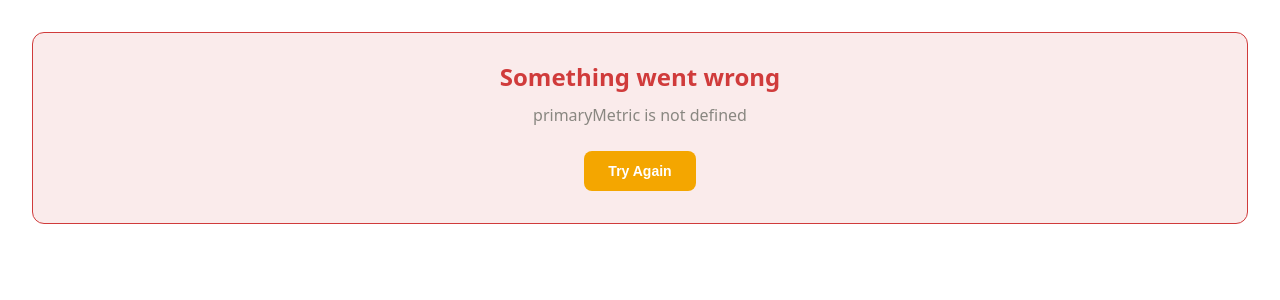
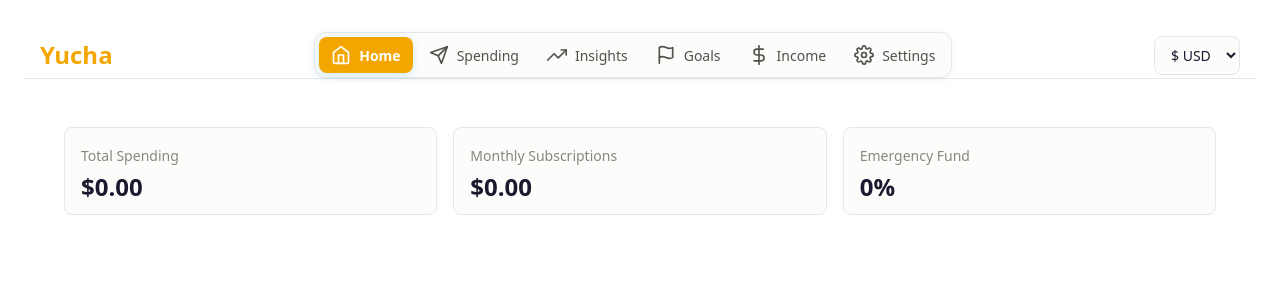
Before and after one commit to NathanielDSmith/yucha, a React (Vite) app: page / in a window 1280 px wide. Both pictures are taken after a click on the button "Skip (ESC)". Shown: the top 300 px of the page. Built offline with nearby package versions, Linux system fonts and the light colour scheme.

Commit message:
fix: rewrite Home dashboard with stats, goals carousel, and upcoming bills

```diff
--- a/src/components/Home.tsx
+++ b/src/components/Home.tsx
@@ -4,7 +4,8 @@ import { db } from '../lib/db'
 import { formatCurrency } from '../lib/currency'
 import { useCurrencyContext } from '../lib/CurrencyContext'
 import { getEmergencyFundMetrics } from '../lib/emergency'
-import { calculateBurnRateMetrics } from '../lib/burnrate'
+import type { Goal } from '../lib/goals'
+import type { Subscription } from '../lib/subscriptions'
 import { LoadingSpinner } from './LoadingSpinner'
 import { ErrorMessage } from './ErrorMessage'
 
@@ -60,32 +61,166 @@ export function Home({ onNavigate }: HomeProps) {
   }
 
   if (error) {
-    return <ErrorMessage message={error} onRetry={loadMetrics} />
+    return <ErrorMessage message={error} onRetry={loadDashboard} />
+  }
+
+  const currentGoal = goals[currentGoalIndex]
+  const nextUpcomingBills = subscriptions
+    .sort((a, b) => {
+      const aDay = parseInt(a.startDate.split('-')[2])
+      const bDay = parseInt(b.startDate.split('-')[2])
+      return aDay - bDay
+    })
+    .slice(0, 3)
+
+  const ordinal = (n: number) => {
+    if (n % 100 >= 11 && n % 100 <= 13) return n + 'th'
+    const lastDigit = n % 10
+    if (lastDigit === 1) return n + 'st'
+    if (lastDigit === 2) return n + 'nd'
+    if (lastDigit === 3) return n + 'rd'
+    return n + 'th'
   }
 
   return (
-    <div style={{ padding: 'var(--space-2xl)', textAlign: 'center' }}>
-      <h2 style={{ margin: '0 0 var(--space-xl) 0', fontSize: 'var(--font-size-sm)', color: 'var(--color-text-muted)', textTransform: 'uppercase', letterSpacing: '0.04em' }}>
-        {primaryMetric?.label}
-      </h2>
-      <div style={{ fontSize: 'var(--font-size-5xl)', fontWeight: 'var(--font-weight-bold)', marginBottom: 'var(--space-2xl)', fontVariantNumeric: 'tabular-nums' }}>
-        {primaryMetric?.value}
-      </div>
-      <p style={{ margin: '0 0 var(--space-2xl) 0', fontSize: 'var(--font-size-base)', color: 'var(--color-text-muted)', lineHeight: '1.6' }}>
-        {primaryMetric?.message}
-      </p>
-      <div style={{ marginTop: 'var(--space-3xl)', display: 'flex', gap: 'var(--space-md)', justifyContent: 'center', flexWrap: 'wrap' }}>
-        <button
-          onClick={() => onNavigate?.('track-spending')}
-          style={{ padding: 'var(--space-md) var(--space-lg)', background: 'var(--color-primary)', color: 'var(--color-text-inverse)', border: 'none', borderRadius: 'var(--radius-md)', cursor: 'pointer', fontWeight: 'var(--font-weight-semibold)' }}>
-          + Log Spending
-        </button>
-        <button
-          onClick={() => onNavigate?.('insights-net-worth')}
-          style={{ padding: 'var(--space-md) var(--space-lg)', background: 'transparent', border: '1px solid var(--color-border)', color: 'var(--color-text-primary)', borderRadius: 'var(--radius-md)', cursor: 'pointer', fontWeight: 'var(--font-weight-semibold)' }}>
-          View Progress
-        </button>
-      </div>
+    <div style={{ padding: 'var(--space-2xl)' }}>
+      {/* Quick Stats */}
+      <motion.div
+        initial={{ opacity: 0, y: 20 }}
+        animate={{ opacity: 1, y: 0 }}
+        transition={{ duration: 0.5 }}
+        style={{
+          display: 'grid',
+          gridTemplateColumns: 'repeat(auto-fit, minmax(200px, 1fr))',
+          gap: 'var(--space-lg)',
+          marginBottom: 'var(--space-3xl)',
+        }}
+      >
+        <div style={{ padding: 'var(--space-lg)', background: 'var(--color-surface-1)', borderRadius: 'var(--radius-md)', border: '1px solid var(--color-border)' }}>
+          <p style={{ margin: 0, fontSize: 'var(--font-size-sm)', color: 'var(--color-text-muted)' }}>Total Spending</p>
+          <motion.div
+            style={{ fontSize: 'var(--font-size-2xl)', fontWeight: 'var(--font-weight-bold)', color: 'var(--color-text-primary)', marginTop: 'var(--space-sm)' }}
+            initial={{ scale: 0.8 }}
+            animate={{ scale: 1 }}
+            transition={{ delay: 0.1 }}
+          >
+            {formatCurrency(totalSpending, currency)}
+          </motion.div>
+        </div>
+
+        <div style={{ padding: 'var(--space-lg)', background: 'var(--color-surface-1)', borderRadius: 'var(--radius-md)', border: '1px solid var(--color-border)' }}>
+          <p style={{ margin: 0, fontSize: 'var(--font-size-sm)', color: 'var(--color-text-muted)' }}>Monthly Subscriptions</p>
+          <motion.div
+            style={{ fontSize: 'var(--font-size-2xl)', fontWeight: 'var(--font-weight-bold)', color: 'var(--color-text-primary)', marginTop: 'var(--space-sm)' }}
+            initial={{ scale: 0.8 }}
+            animate={{ scale: 1 }}
+            transition={{ delay: 0.2 }}
+          >
+            {formatCurrency(subscriptions.reduce((sum, s) => sum + s.monthlyAmount, 0), currency)}
+          </motion.div>
+        </div>
+
+        <div style={{ padding: 'var(--space-lg)', background: 'var(--color-surface-1)', borderRadius: 'var(--radius-md)', border: '1px solid var(--color-border)' }}>
+          <p style={{ margin: 0, fontSize: 'var(--font-size-sm)', color: 'var(--color-text-muted)' }}>Emergency Fund</p>
+          <motion.div
+            style={{ fontSize: 'var(--font-size-2xl)', fontWeight: 'var(--font-weight-bold)', color: 'var(--color-text-primary)', marginTop: 'var(--space-sm)' }}
+            initial={{ scale: 0.8 }}
+            animate={{ scale: 1 }}
+            transition={{ delay: 0.25 }}
+          >
+            {emergencyFundPercent}%
+          </motion.div>
+        </div>
+      </motion.div>
+
+      {/* Goals Carousel */}
+      {goals.length > 0 && currentGoal && (
+        <motion.div
+          initial={{ opacity: 0, y: 20 }}
+          animate={{ opacity: 1, y: 0 }}
+          transition={{ delay: 0.3 }}
+          style={{
+            padding: 'var(--space-2xl)',
+            background: 'var(--color-surface-1)',
+            borderRadius: 'var(--radius-md)',
+            border: '1px solid var(--color-border)',
+            marginBottom: 'var(--space-3xl)',
+          }}
+        >
+          <p style={{ margin: '0 0 var(--space-md) 0', fontSize: 'var(--font-size-sm)', color: 'var(--color-text-muted)', textTransform: 'uppercase' }}>Goal Progress</p>
+          <motion.div
+            key={currentGoal.id}
+            initial={{ opacity: 0, x: 20 }}
+            animate={{ opacity: 1, x: 0 }}
+            transition={{ duration: 0.3 }}
+          >
+            <h3 style={{ margin: '0 0 var(--space-sm) 0', fontSize: 'var(--font-size-lg)', color: 'var(--color-text-primary)' }}>
+              {currentGoal.name}
+            </h3>
+            <div style={{ marginBottom: 'var(--space-md)' }}>
+              <div style={{ display: 'flex', justifyContent: 'space-between', marginBottom: 'var(--space-xs)', fontSize: 'var(--font-size-sm)', color: 'var(--color-text-muted)' }}>
+                <span>{formatCurrency(currentGoal.currentAmount, currency)}</span>
+                <span>{Math.round((currentGoal.currentAmount / currentGoal.targetAmount) * 100)}%</span>
+              </div>
+              <div style={{ background: 'var(--color-page)', borderRadius: 'var(--radius-sm)', height: '8px', overflow: 'hidden' }}>
+                <motion.div
+                  style={{ height: '100%', background: 'var(--color-primary)', borderRadius: 'var(--radius-sm)' }}
+                  initial={{ width: 0 }}
+                  animate={{ width: `${Math.min((currentGoal.currentAmount / currentGoal.targetAmount) * 100, 100)}%` }}
+                  transition={{ duration: 0.8, ease: 'easeOut' }}
+                />
+              </div>
+            </div>
+            <p style={{ margin: 0, fontSize: 'var(--font-size-sm)', color: 'var(--color-text-muted)' }}>
+              Target: {formatCurrency(currentGoal.targetAmount, currency)}
+            </p>
+          </motion.div>
+          <div style={{ marginTop: 'var(--space-lg)', fontSize: 'var(--font-size-xs)', color: 'var(--color-text-muted)', textAlign: 'center' }}>
+            Goal {currentGoalIndex + 1} of {goals.length}
+          </div>
+        </motion.div>
+      )}
+
+      {/* Upcoming Bills */}
+      {nextUpcomingBills.length > 0 && (
+        <motion.div
+          initial={{ opacity: 0, y: 20 }}
+          animate={{ opacity: 1, y: 0 }}
+          transition={{ delay: 0.4 }}
+          style={{
+            padding: 'var(--space-2xl)',
+            background: 'var(--color-surface-1)',
+            borderRadius: 'var(--radius-md)',
+            border: '1px solid var(--color-border)',
+          }}
+        >
+          <p style={{ margin: '0 0 var(--space-lg) 0', fontSize: 'var(--font-size-sm)', color: 'var(--color-text-muted)', textTransform: 'uppercase' }}>Upcoming Bills</p>
+          <div style={{ display: 'flex', flexDirection: 'column', gap: 'var(--space-md)' }}>
+            {nextUpcomingBills.map((bill) => {
+              const day = parseInt(bill.startDate.split('-')[2])
+              return (
+                <motion.div
+                  key={bill.id}
+                  whileHover={{ x: 4 }}
+                  style={{ display: 'flex', justifyContent: 'space-between', alignItems: 'center', paddingBottom: 'var(--space-md)', borderBottom: '1px solid var(--color-border)' }}
+                >
+                  <div>
+                    <p style={{ margin: 0, fontSize: 'var(--font-size-base)', fontWeight: 'var(--font-weight-semibold)', color: 'var(--color-text-primary)' }}>
+                      {bill.name}
+                    </p>
+                    <p style={{ margin: '0.25rem 0 0 0', fontSize: 'var(--font-size-sm)', color: 'var(--color-text-muted)' }}>
+                      Due on the {ordinal(day)}
+                    </p>
+                  </div>
+                  <p style={{ margin: 0, fontSize: 'var(--font-size-base)', fontWeight: 'var(--font-weight-semibold)', color: 'var(--color-text-primary)' }}>
+                    {formatCurrency(bill.monthlyAmount, currency)}
+                  </p>
+                </motion.div>
+              )
+            })}
+          </div>
+        </motion.div>
+      )}
     </div>
   )
 }
```
